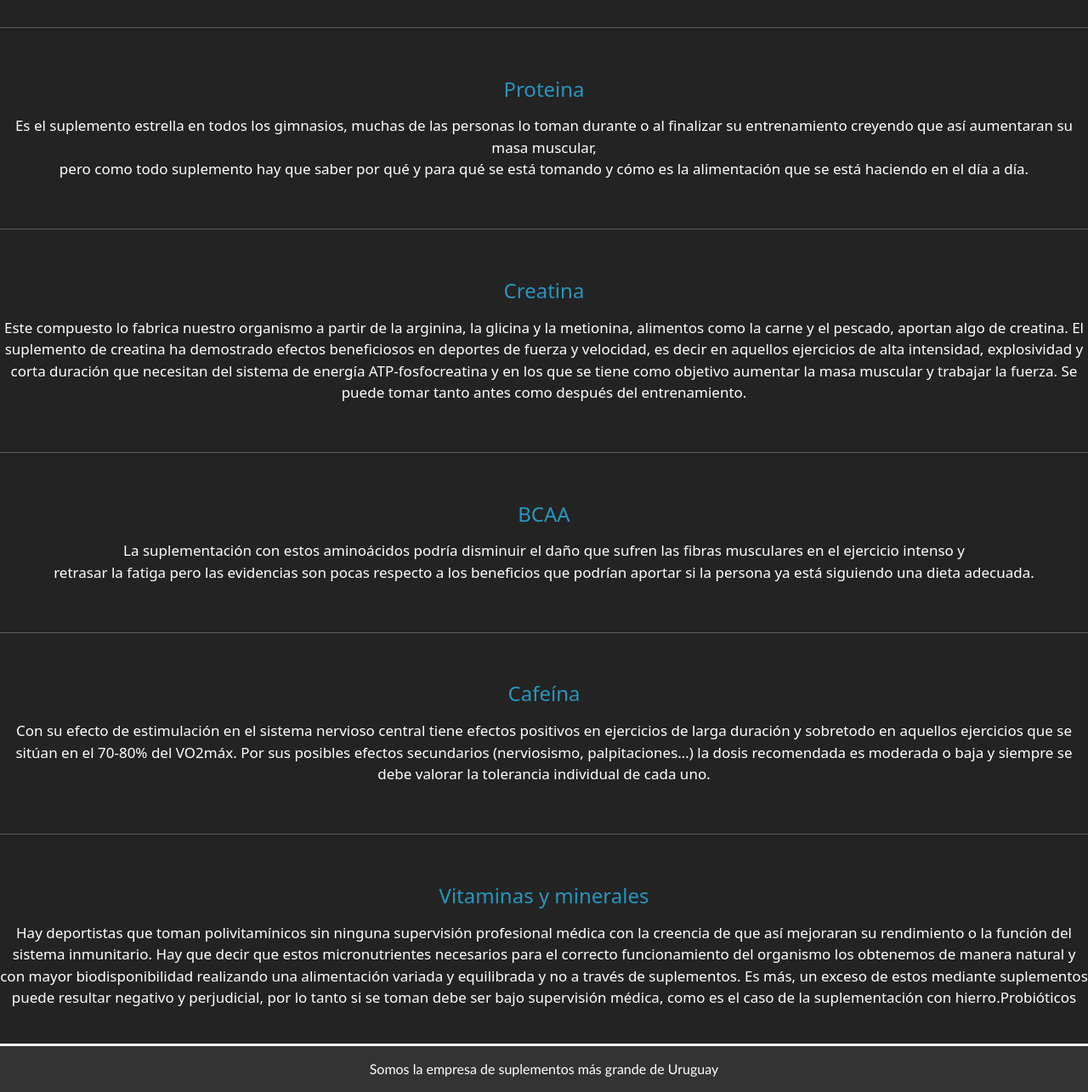
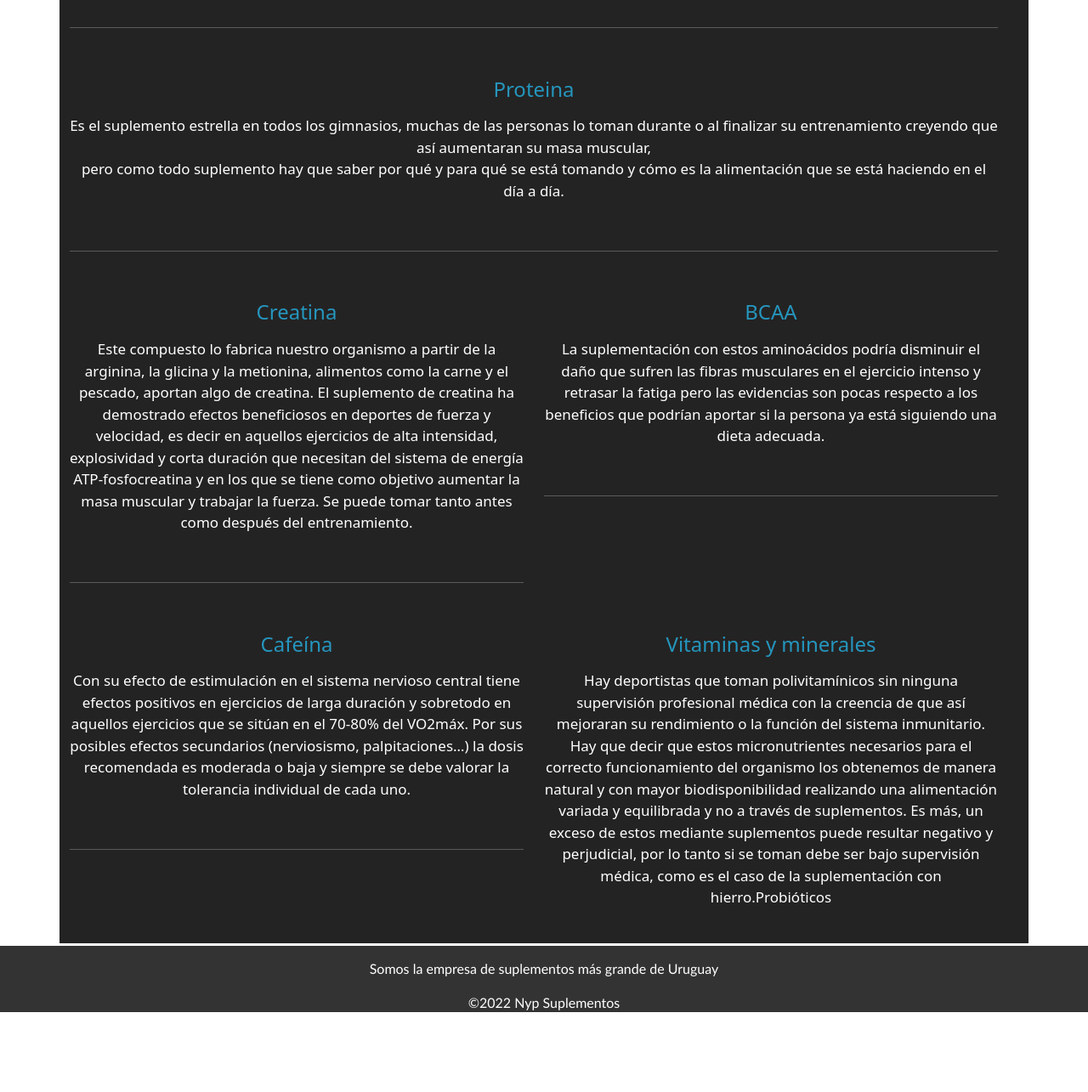
Before and after one commit to GuilleMaciel/NypSuplementos, a plain HTML site: page pages/guiasuplementos.html in a window 1280 px wide. Shown: the part 1082-2367 px from the top of the page at 85% size. After the commit the page ends 2273 px from the top, so only its background shows below. Drawn offline with nearby package versions, Linux system fonts and the light colour scheme.

Commit message:
agrego grid con bootstrap

```diff
--- a/css 1/styles.css
+++ b/css 1/styles.css
@@ -10,6 +10,7 @@ body {
     background-color: white;
 
 }
+
 
 img {
     max-width: 100%;
@@ -353,10 +354,15 @@ input[type='reset'] {
 footer {
     background-color: #333;
     color: white;
+    cursor: default;
     height: 78px;
     margin-top: 3px;
     text-align: center;
     font-family: 'Gill Sans', 'Gill Sans MT', Calibri, 'Trebuchet MS', sans-serif;
+}
+
+.footer a:hover {
+    color: white;
 }
 
 .baja {
--- a/pages/guiasuplementos.html
+++ b/pages/guiasuplementos.html
@@ -9,6 +9,7 @@
     <link rel="stylesheet" href="../css 1/styles.css">
     <title>Guía de Suplementos</title>
 </head>
+
 <body>
 
     <header>
@@ -59,22 +60,22 @@
     </nav>
 </section>
 
-<section class="guia">
-    <div>
-        <div>
+<section class="guia container text-center">
+    <div class="row w-100">
+        <div class="col-md-12 col-12">
             <h2>Guía de Suplementos</h2>
             <br>
             <hr width="100%">
             <br>
         </div>
-            <div>
+            <div class="col-md-12 col-12 ">
                 <p><h3>Proteina</h3></p>
                 <p><a>Es el suplemento estrella en todos los gimnasios, muchas de las personas lo toman durante o al finalizar su entrenamiento creyendo que así aumentaran su masa muscular, <br>
                 pero como todo suplemento hay que saber por qué y para qué se está tomando y cómo es la alimentación que se está haciendo en el día a día.</a></p>
                 <br>
                 <hr width="100%">
             </div>
-        <div>
+        <div class="col-md-6 col-12">
             <br>
             <p><h3>Creatina</h3></p>
             <p><a>Este compuesto lo fabrica nuestro organismo a partir de la arginina, la glicina y la metionina, alimentos como la carne y el pescado, aportan algo de creatina.
@@ -83,7 +84,7 @@
             <br>
             <hr width="100%">
         </div>
-            <div>
+            <div class="col-md-6 col-12">
                 <br>
                 <p><h3>BCAA</h3></p>
                 <p><a>La suplementación con estos aminoácidos podría disminuir el daño que sufren las fibras musculares en el ejercicio intenso y <br>
@@ -92,7 +93,7 @@
                 <hr width="100%">
 
                 </div>
-        <div>
+        <div class="col-md-6 col-12">
             <br>
             <p><h3>Cafeína</h3></p>
             <p><a>Con su efecto de estimulación en el sistema nervioso central tiene efectos positivos en ejercicios de larga duración y sobretodo en aquellos ejercicios que se sitúan en el 70-80% del VO2máx.
@@ -100,7 +101,7 @@
                 <br>
                 <hr width="100%">
         </div>
-            <div>
+            <div class="col-md-6 col-12">
                 <br>
                 <p><h3>Vitaminas y minerales</h3></p>
                 <p><a>Hay deportistas que toman polivitamínicos sin ninguna supervisión profesional médica con la creencia de que así mejoraran su rendimiento o la función del sistema inmunitario.
@@ -112,7 +113,7 @@
     </div>
     </section>
 
-    <footer>
+    <footer class="footer">
         <p><a class="baja">Somos la empresa de suplementos más grande de Uruguay</a></p>
         <p><a class="baja">©2022 Nyp Suplementos</a></p>
 
```
Also changed, not shown: pages/contactanos.html (+1 -1 lines), pages/indumentaria.html (+1 -1 lines), pages/suplementos.html (+2 -3 lines).
